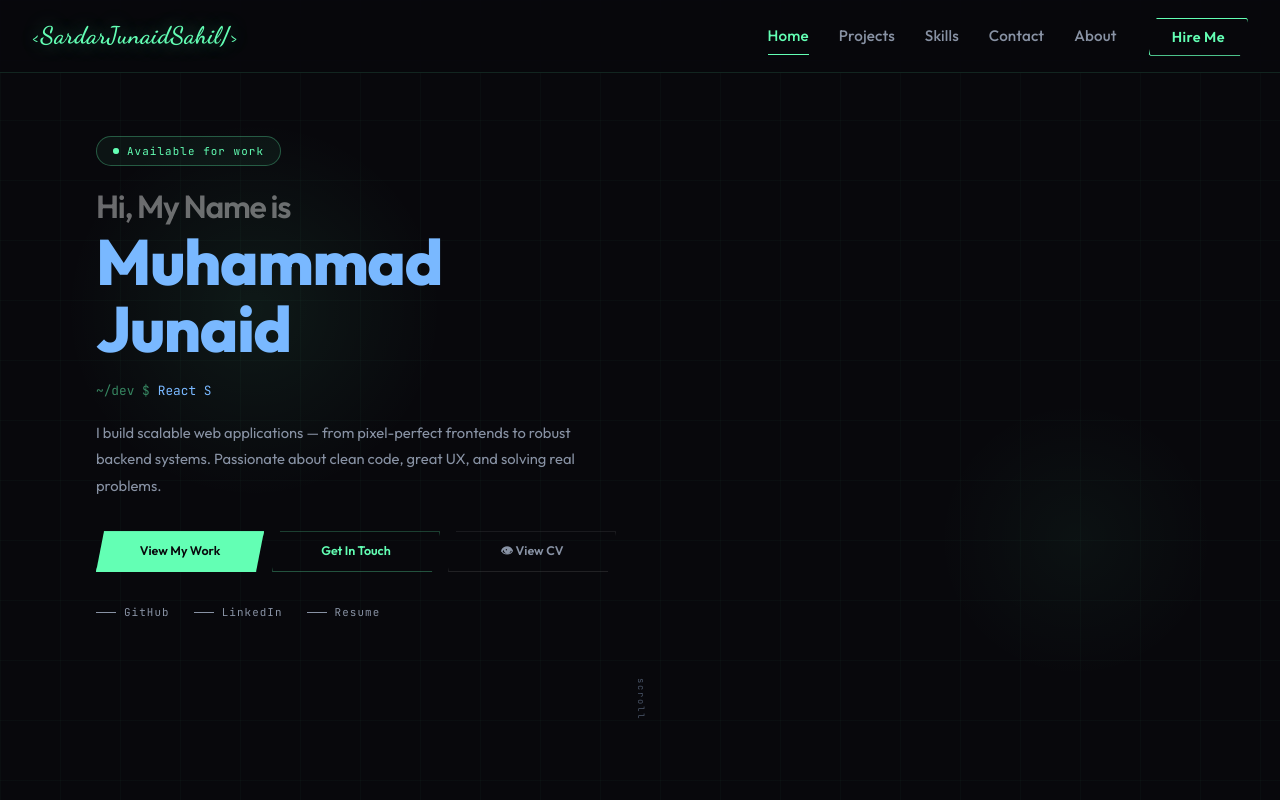
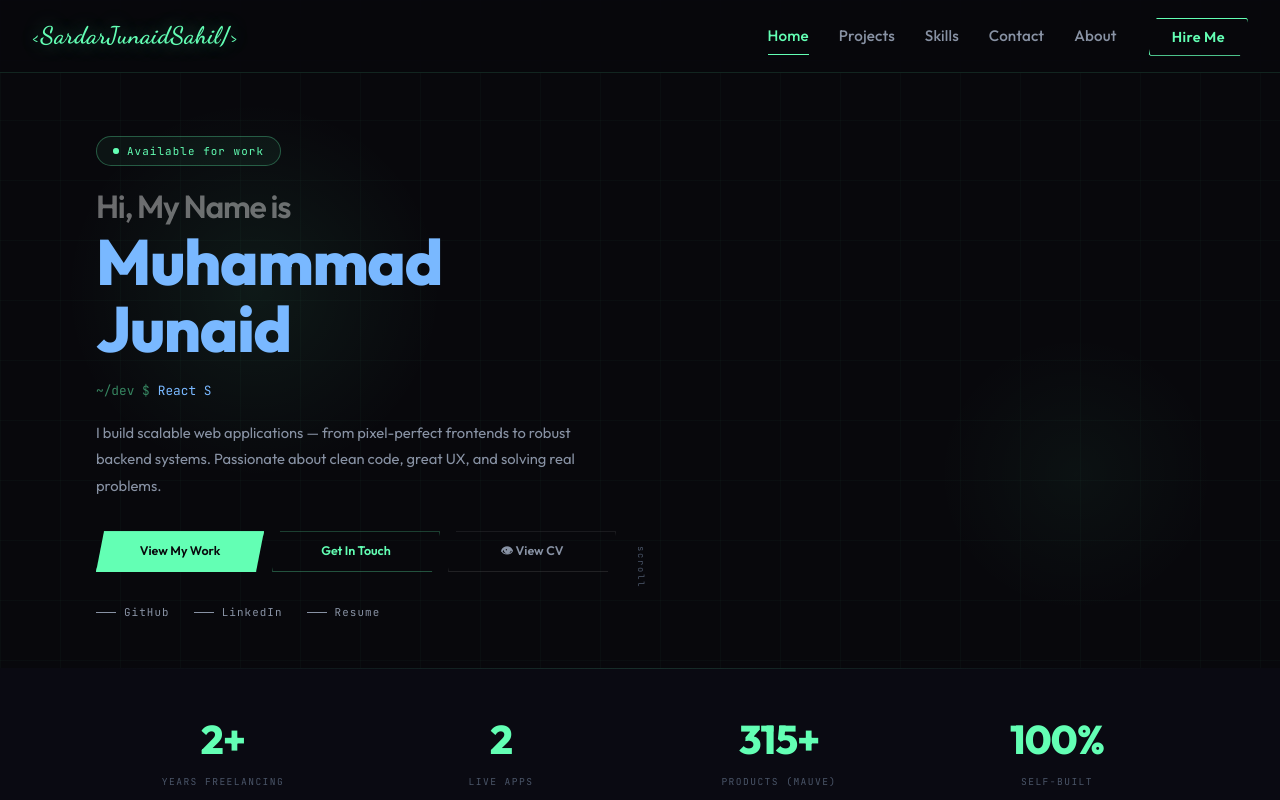
Before and after one commit to sardarjunaidsahil/portfolio-frontend, a React (Vite) app: page / in a window 1280 px wide. Shown: the top 800 px of the page. Built offline with nearby package versions, Linux system fonts and the light colour scheme.

Commit message:
fix: remove minHeight from hero section

```diff
--- a/src/pages/Home.jsx
+++ b/src/pages/Home.jsx
@@ -714,7 +714,6 @@ export default function Home() {
           className="hero-section"
           style={{
             position: "relative",
-            minHeight: "100svh",
             display: "flex",
             alignItems: "flex-start",
             paddingTop: "88px",
```
